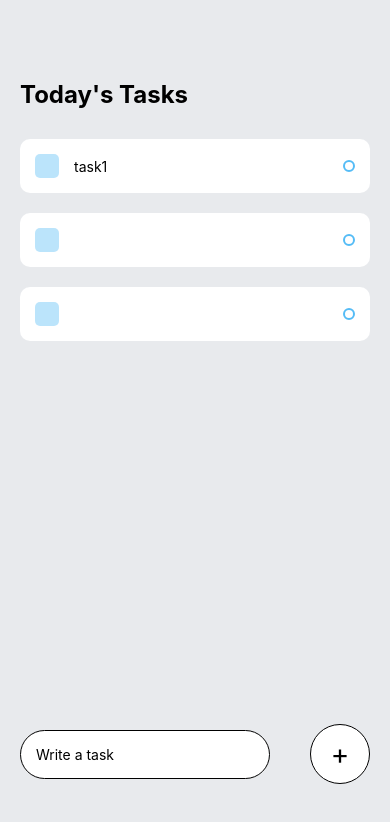
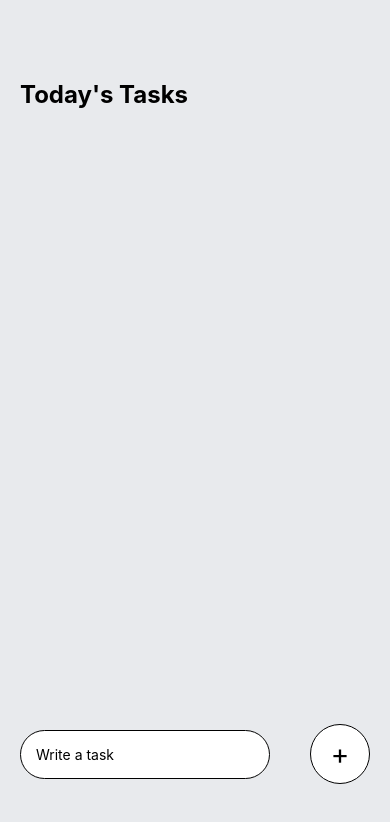
Before and after one commit to HacerYaman/todoList-ReactNative, a React Native app: screen / in a window 390 px wide. Shown: the top 822 px of the page. Built offline with nearby package versions, Linux system fonts and the light colour scheme.

Commit message:
creating task list

```diff
--- a/App.js
+++ b/App.js
@@ -1,8 +1,23 @@
 import { StatusBar } from 'expo-status-bar';
-import { KeyboardAvoidingView, Platform, StyleSheet, Text, TextInput, TouchableOpacity, View } from 'react-native';
+import React, {useState} from 'react';
+import { Keyboard, KeyboardAvoidingView, Platform, StyleSheet, Text, TextInput, TouchableOpacity, View } from 'react-native';
 import Task from './components/Task';
 
 export default function App() {
+
+  const [task, setTask]= useState(""); // STATE, task -> tracking text , setTask -> function
+
+  const [taskItems,setTaskItems]= useState([]);
+
+  const handleAddTask=()=> {
+    Keyboard.dismiss;
+    console.log(task);
+    setTaskItems([...taskItems,task])
+    setTask(null);
+  }
+
+
+
   return (
     <View style={styles.container}>
 
@@ -15,10 +30,11 @@ export default function App() {
          </Text>
 
         <View style={styles.items} >
-          {/* this is where the taks will go*/}
-          <Task taskName={"task1"}/>
-          <Task/>
-          <Task/>
+          {
+            taskItems.map((item, index)=> {
+              return <Task key= {index} taskName={item}></Task>
+            })
+          }
         </View>
       </View>
 
@@ -26,10 +42,14 @@ export default function App() {
       behavior={Platform.OS=="ios" ? "padding" : "height" }
       style={styles.writeTaskWrapper}>
 
-        <TextInput style={styles.input} placeholder='Write a task'>
+      <TextInput
+          style={styles.input}
+          placeholder={'Write a task'}
+          onChangeText={text => setTask(text)}
+        >
         </TextInput>
 
-      <TouchableOpacity>
+      <TouchableOpacity onPress={()=> handleAddTask()}>
         <View style={styles.addWrapper}>
           <Text style={styles.addText}> + </Text>
         </View>
```
